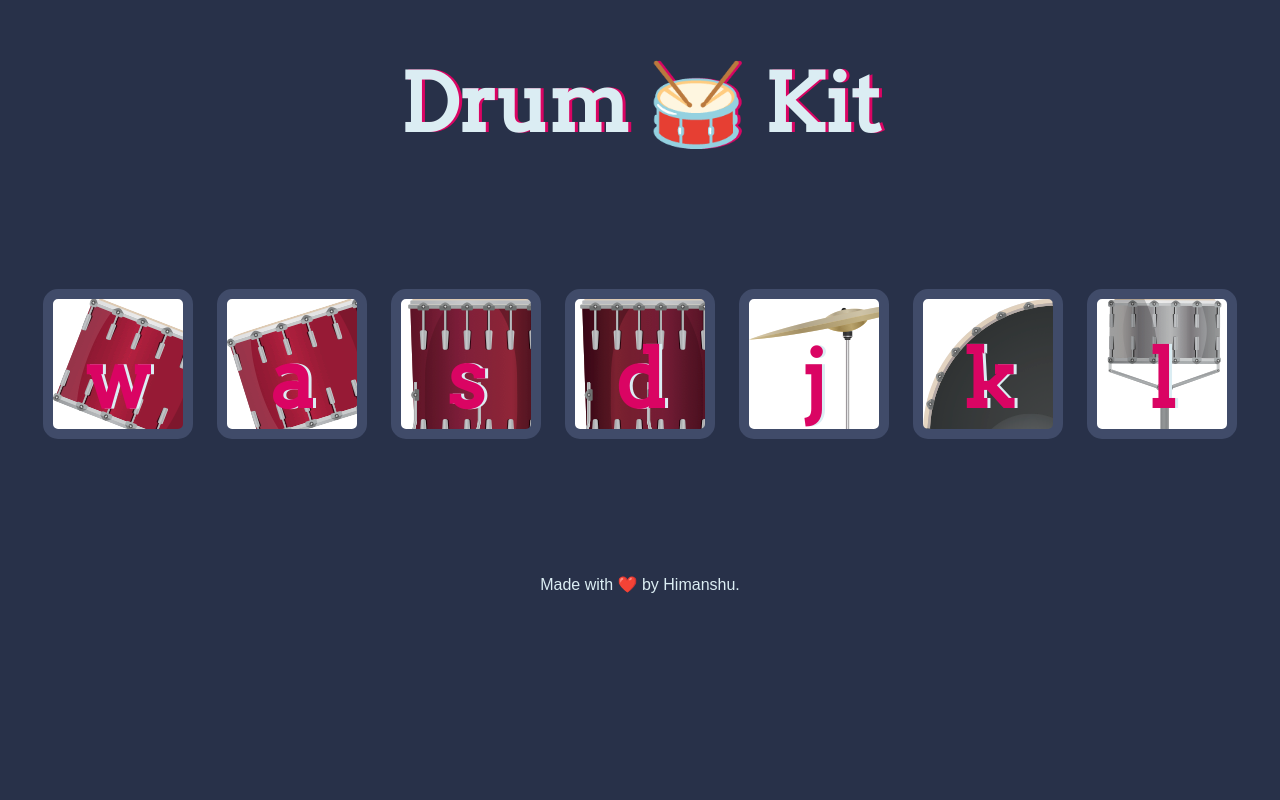
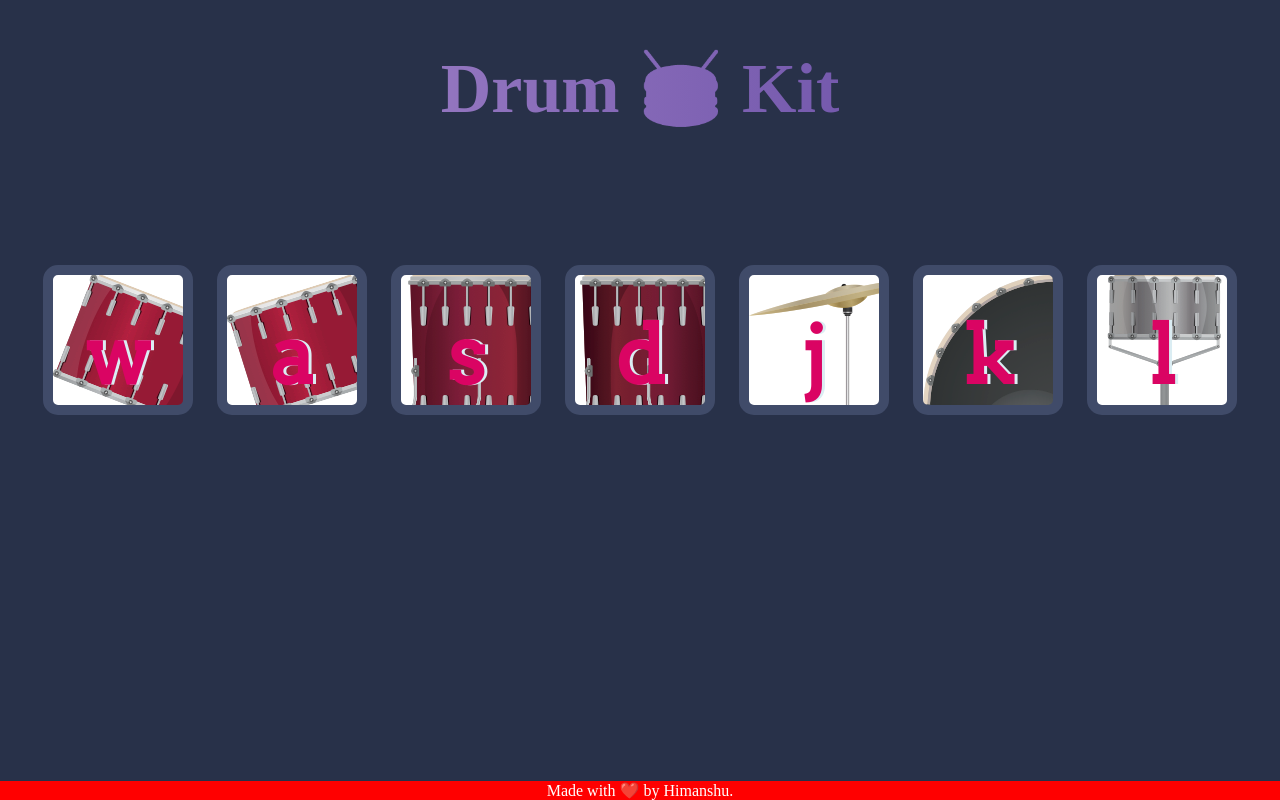
Before and after one commit to hr17-github/todoApp, a plain HTML site: page index.html in a window 1280 px wide. Drawn offline with Linux system fonts and the light colour scheme.

Commit message:
Update styles.css

```diff
--- a/styles.css
+++ b/styles.css
@@ -4,16 +4,23 @@ body {
 }
 
 h1 {
-  font-size: 5rem;
-  color: #DBEDF3;
-  font-family: "Arvo", cursive;
-  text-shadow: 3px 0 #DA0463;
+  font-size: 70px;
+  font-weight: 600;
+  background-image: linear-gradient(to left, #553c9a, #b393d3);
+  color: transparent;
+  background-clip: text;
+  -webkit-background-clip: text;
 
 }
 
 footer {
-  color: #DBEDF3;
-  font-family: sans-serif;
+  position: fixed;
+  left: 0;
+  bottom: 0;
+  width: 100%;
+  background-color: red;
+  color: white;
+  text-align: center;
 }
 
 .j {
```
